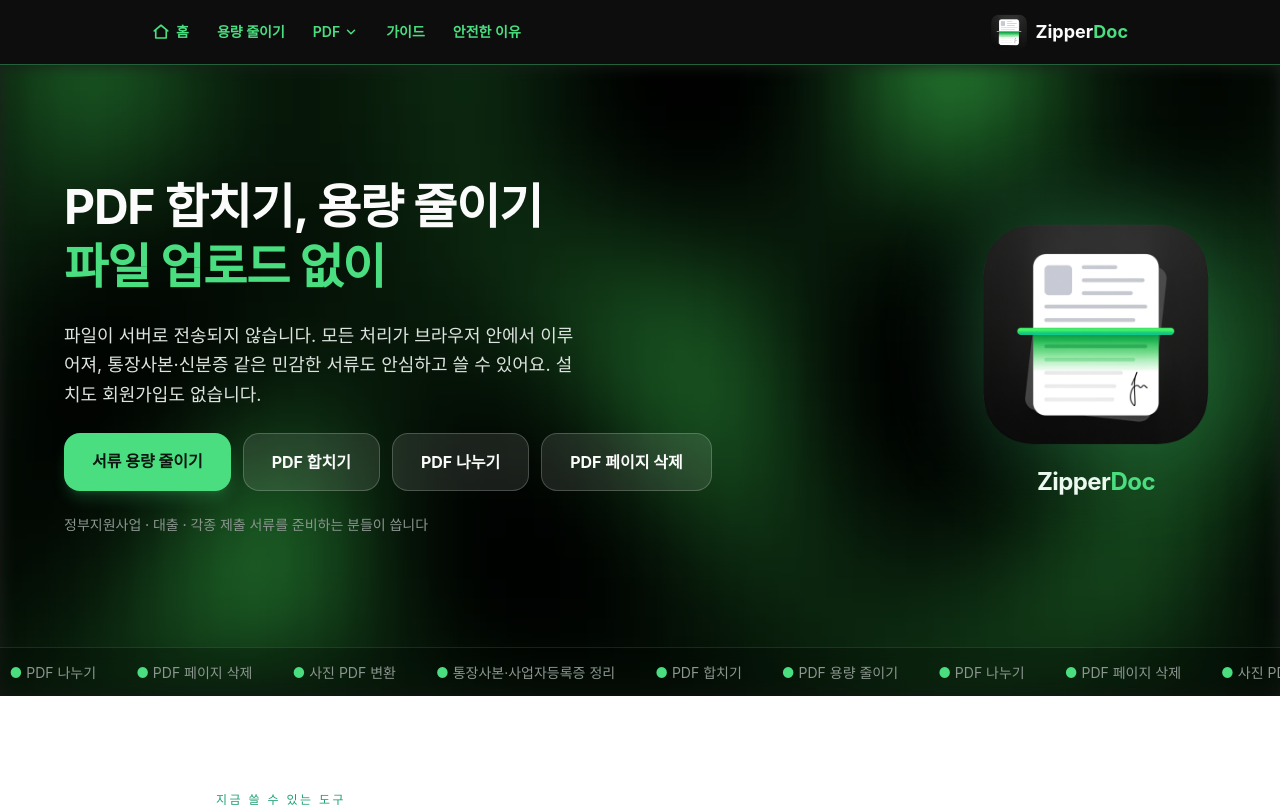
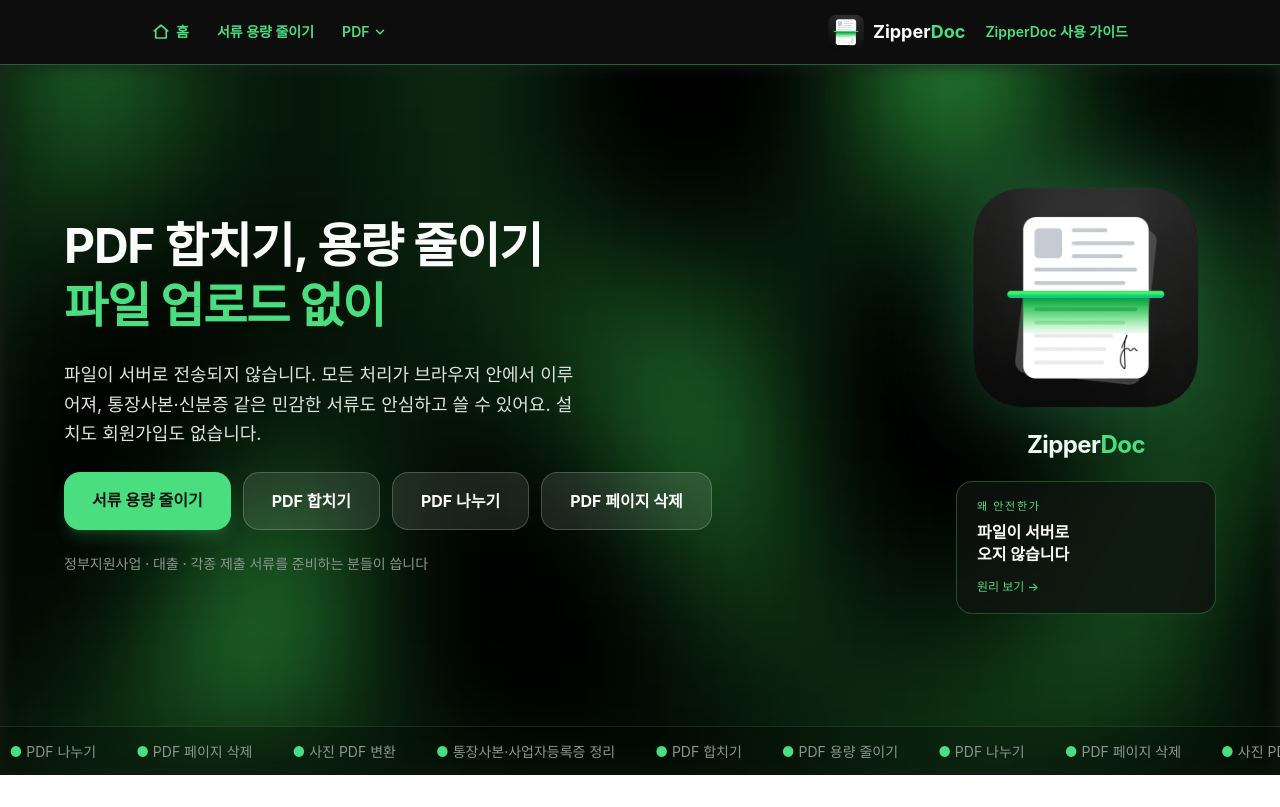
Before and after one commit to ilikesundayandmonday-glitch/doczip, a Next.js app: page / in a window 1280 px wide. Shown: the top 807 px of the page. Built offline with nearby package versions, Linux system fonts and the light colour scheme; a web font is replaced by a local one.

Commit message:
메뉴 재배치, 히어로 안전 안내 상자 추가

```diff
--- a/app/components/Nav.tsx
+++ b/app/components/Nav.tsx
@@ -79,7 +79,7 @@
             홈
           </Link>
 
-          <Link href="/compress" className={linkClass}>용량 줄이기</Link>
+          <Link href="/compress" className={linkClass}>서류 용량 줄이기</Link>
 
           <div
             ref={menuRef}
@@ -127,16 +127,18 @@
             </div>
           </div>
 
-          <Link href="/guide" className={linkClass}>가이드</Link>
-          <Link href="/safety" className={linkClass}>안전한 이유</Link>
         </div>
 
-        <Link href="/" onClick={goHome} className="flex items-center gap-2 cursor-pointer shrink-0">
-          <Image src="/DOCZIPlogo.png" alt="ZipperDoc" width={38} height={38} className="rounded-lg" />
-          <span className="text-lg font-bold text-[#FAFBFA]">
-            Zipper<span className="text-[#4ADE80]">Doc</span>
-          </span>
-        </Link>
+        <div className="flex items-center gap-3 sm:gap-5 shrink-0">
+          <Link href="/" onClick={goHome} className="flex items-center gap-2 cursor-pointer shrink-0">
+            <Image src="/DOCZIPlogo.png" alt="ZipperDoc" width={38} height={38} className="rounded-lg" />
+            <span className="hidden sm:inline text-lg font-bold text-[#FAFBFA]">
+              Zipper<span className="text-[#4ADE80]">Doc</span>
+            </span>
+          </Link>
+
+          <Link href="/guide" className={linkClass}>ZipperDoc 사용 가이드</Link>
+        </div>
       </div>
     </nav>
   );
--- a/app/page.tsx
+++ b/app/page.tsx
@@ -71,11 +71,25 @@
                 </div>
               </div>
 
-              <div className="flex flex-col items-center shrink-0">
+              <div className="flex flex-col items-center shrink-0 w-full max-w-[260px]">
                 <Image src="/DOCZIPlogo.png" alt="ZipperDoc 로고" width={240} height={240} className="drop-shadow-[0_0_50px_rgba(74,222,128,0.4)]" priority />
                 <span className="mt-3 text-2xl font-bold text-[#FAFBFA] tracking-tight">
                   Zipper<span className="text-[#4ADE80]">Doc</span>
                 </span>
+
+                <Link
+                  href="/safety"
+                  onClick={() => track("히어로_안전_클릭")}
+                  className="group mt-5 w-full rounded-2xl border border-[#4ADE80]/30 bg-[#0F1310]/80 backdrop-blur-sm px-5 py-4 text-left hover:border-[#4ADE80]/60 hover:bg-[#0F1310] transition"
+                >
+                  <p className="text-[11px] tracking-[0.15em] text-[#4ADE80] font-medium mb-1.5">왜 안전한가</p>
+                  <p className="text-base font-bold text-[#FAFBFA] leading-snug mb-2">
+                    파일이 서버로<br />오지 않습니다
+                  </p>
+                  <span className="text-xs font-medium text-[#4ADE80] group-hover:text-[#63E88A] transition">
+                    원리 보기 →
+                  </span>
+                </Link>
               </div>
 
             </div>
```
